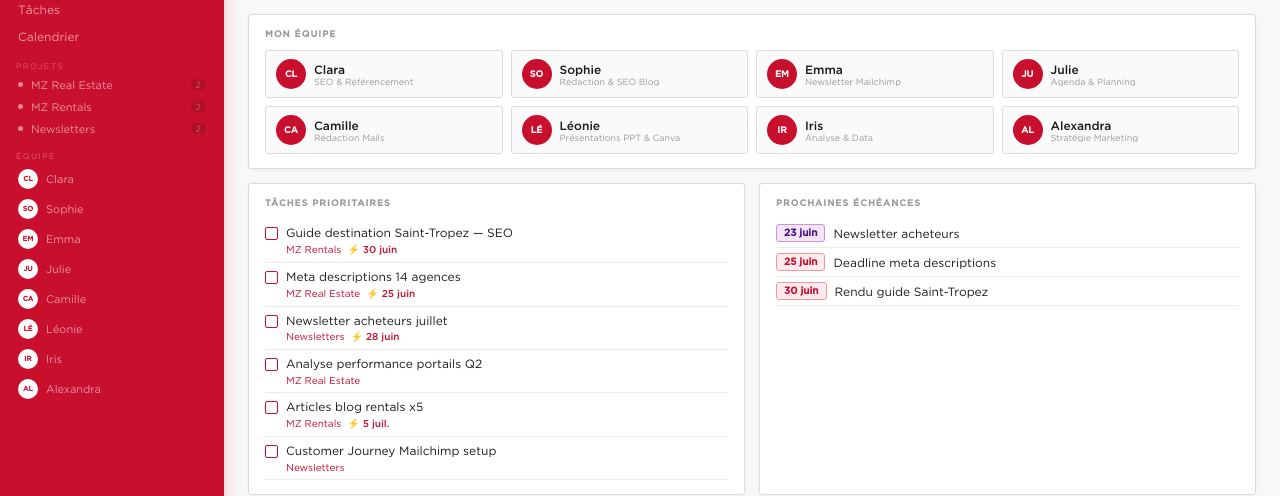
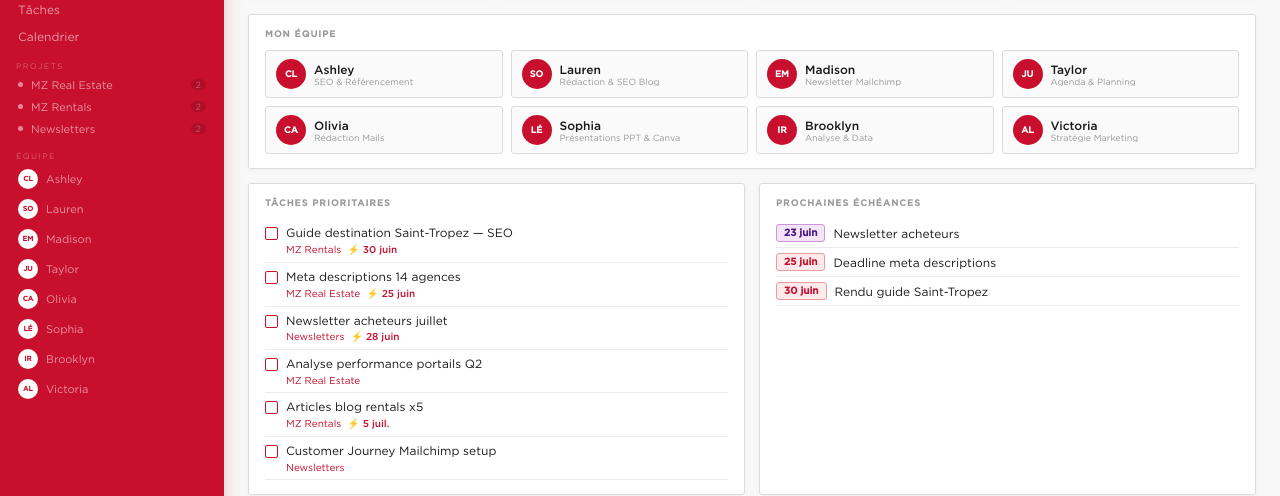
Before and after one commit to leadebar/dashboard-mz, a Next.js app: page / in a window 1280 px wide. Shown: the part 219-715 px from the top of the page. Built offline with nearby package versions, Linux system fonts and the light colour scheme.

Commit message:
Update index.tsx

```diff
--- a/pages/index.tsx
+++ b/pages/index.tsx
@@ -30,14 +30,14 @@ const PROJ: Record<string,{color:string;bg:string;border:string}> = {
 }
 
 const EX: Record<EId,{name:string;title:string;color:string;bg:string;initials:string}> = {
-  seo:        { name: 'Clara',     title: 'SEO & Référencement',       color: '#1B5E20', bg: '#E8F5E9', initials: 'CL' },
-  blog:       { name: 'Sophie',    title: 'Rédaction & SEO Blog',      color: '#0D47A1', bg: '#E3F2FD', initials: 'SO' },
-  newsletter: { name: 'Emma',      title: 'Newsletter Mailchimp',       color: '#4A148C', bg: '#F3E5F5', initials: 'EM' },
-  agenda:     { name: 'Julie',     title: 'Agenda & Planning',          color: RED,       bg: '#FFF0F2', initials: 'JU' },
-  mails:      { name: 'Camille',   title: 'Rédaction Mails',           color: '#BF360C', bg: '#FBE9E7', initials: 'CA' },
-  ppt:        { name: 'Léonie',    title: 'Présentations PPT & Canva', color: '#6A1B9A', bg: '#F3E5F5', initials: 'LÉ' },
-  data:       { name: 'Iris',      title: 'Analyse & Data',            color: '#01579B', bg: '#E1F5FE', initials: 'IR' },
-  strategie:  { name: 'Alexandra', title: 'Stratégie Marketing',       color: DARK,      bg: GREY,     initials: 'AL' },
+  seo:        { name: 'Ashley',     title: 'SEO & Référencement',       color: '#1B5E20', bg: '#E8F5E9', initials: 'CL' },
+  blog:       { name: 'Lauren',    title: 'Rédaction & SEO Blog',      color: '#0D47A1', bg: '#E3F2FD', initials: 'SO' },
+  newsletter: { name: 'Madison',      title: 'Newsletter Mailchimp',       color: '#4A148C', bg: '#F3E5F5', initials: 'EM' },
+  agenda:     { name: 'Taylor',     title: 'Agenda & Planning',          color: RED,       bg: '#FFF0F2', initials: 'JU' },
+  mails:      { name: 'Olivia',   title: 'Rédaction Mails',           color: '#BF360C', bg: '#FBE9E7', initials: 'CA' },
+  ppt:        { name: 'Sophia',    title: 'Présentations PPT & Canva', color: '#6A1B9A', bg: '#F3E5F5', initials: 'LÉ' },
+  data:       { name: 'Brooklyn',      title: 'Analyse & Data',            color: '#01579B', bg: '#E1F5FE', initials: 'IR' },
+  strategie:  { name: 'Victoria', title: 'Stratégie Marketing',       color: DARK,      bg: GREY,     initials: 'AL' },
 }
 
 const MZ_CTX: Record<EId, string> = {
@@ -51,7 +51,7 @@ const MZ_CTX: Record<EId, string> = {
   strategie: "Tu travailles pour Lea Debar, Chargee Marketing Digital chez Michael Zingraf Real Estate (Christie's International Real Estate), agence immobilier de luxe Riviera et Provence, 14 agences.\nProjets : MZ Real Estate (vente prestige), MZ Rentals (location luxe), Newsletters (80k contacts Mailchimp).\nOutils : Mailchimp, Apimo, Google Analytics, portails SeLoger Prestige / Belles Demeures / JamesEdition.\nRegles : reponds en francais naturel, ZERO markdown (pas de **, ##, |---|). Si tu identifies des taches/dates, ajoute a la fin : {\"tasks\":[{\"text\":\"X\",\"proj\":\"MZ Real Estate\",\"deadline\":\"2026-06-25\",\"who\":\"lea\"}],\"dates\":[{\"d\":\"2026-06-25\",\"t\":\"titre\",\"proj\":\"Newsletters\",\"type\":\"newsletter\"}]} sinon rien.\n\nTu es ALEXANDRA, Directrice Strategie Marketing luxe. Tu produis : analyses strategiques, plans d'action priorises, recommandations positionnement digital MZ.",
 }
 
-const BRIEF_P = "Tu travailles pour Lea Debar, Chargee Marketing Digital chez Michael Zingraf Real Estate (Christie's International Real Estate), agence immobilier de luxe Riviera et Provence, 14 agences.\nProjets : MZ Real Estate (vente prestige), MZ Rentals (location luxe), Newsletters (80k contacts Mailchimp).\nOutils : Mailchimp, Apimo, Google Analytics, portails SeLoger Prestige / Belles Demeures / JamesEdition.\nRegles : reponds en francais naturel, ZERO markdown (pas de **, ##, |---|). Si tu identifies des taches/dates, ajoute a la fin : {\"tasks\":[{\"text\":\"X\",\"proj\":\"MZ Real Estate\",\"deadline\":\"2026-06-25\",\"who\":\"lea\"}],\"dates\":[{\"d\":\"2026-06-25\",\"t\":\"titre\",\"proj\":\"Newsletters\",\"type\":\"newsletter\"}]} sinon rien.\n\nTu coordonnes Clara (SEO), Sophie (Blog), Emma (Newsletter), Julie (Agenda), Camille (Mails), Leonie (PPT), Iris (Data), Alexandra (Strategie). Format : Clara : [2-3 phrases]\\n\\nSophie : [2-3 phrases]... ZERO markdown, uniquement ces 8 prenoms."
+const BRIEF_P = "Tu travailles pour Lea Debar, Chargee Marketing Digital chez Michael Zingraf Real Estate (Christie's International Real Estate), agence immobilier de luxe Riviera et Provence, 14 agences.\nProjets : MZ Real Estate (vente prestige), MZ Rentals (location luxe), Newsletters (80k contacts Mailchimp).\nOutils : Mailchimp, Apimo, Google Analytics, portails SeLoger Prestige / Belles Demeures / JamesEdition.\nRegles : reponds en francais naturel, ZERO markdown (pas de **, ##, |---|). Si tu identifies des taches/dates, ajoute a la fin : {\"tasks\":[{\"text\":\"X\",\"proj\":\"MZ Real Estate\",\"deadline\":\"2026-06-25\",\"who\":\"lea\"}],\"dates\":[{\"d\":\"2026-06-25\",\"t\":\"titre\",\"proj\":\"Newsletters\",\"type\":\"newsletter\"}]} sinon rien.\n\nTu coordonnes Ashley (SEO), Lauren (Blog), Madison (Newsletter), Taylor (Agenda), Olivia (Mails), Leonie (PPT), Brooklyn (Data), Victoria (Strategie). Format : Ashley : [2-3 phrases]\\n\\nLauren : [2-3 phrases]... ZERO markdown, uniquement ces 8 prenoms."
 
 function parseMsg(raw: string): { text: string; tasks: Task[]; dates: CalDate[] } {
   let text = raw, tasks: Task[] = [], dates: CalDate[] = []
@@ -350,7 +350,7 @@ export default function MZHub() {
                   <div style={C({padding:'11px 16px',borderBottom:'1px solid '+BORDER,flexShrink:0,display:'flex',alignItems:'center',justifyContent:'space-between'})}>
                     <div>
                       <div style={C({fontSize:12,fontWeight:500,color:DARK,fontFamily:F})}>Briefing équipe</div>
-                      <div style={C({fontSize:10,color:TEXT3,fontFamily:F})}>Clara · Sophie · Emma · Julie · Camille · Léonie · Iris · Alexandra</div>
+                      <div style={C({fontSize:10,color:TEXT3,fontFamily:F})}>Ashley · Lauren · Madison · Taylor · Olivia · Sophia · Brooklyn · Victoria</div>
                     </div>
                     {bmsgs.length>0&&<button onClick={()=>setBmsgs([])} style={C({padding:'3px 10px',fontSize:11,background:'none',border:'1px solid '+BORDER,borderRadius:3,color:TEXT3,cursor:'pointer',fontFamily:F})}>Effacer</button>}
                   </div>
```
